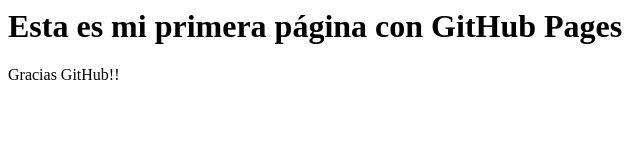
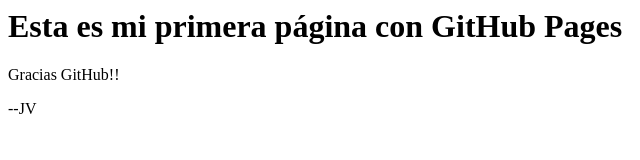
Before and after one commit to mrpaulo99/project_beta, a plain HTML site: page index.html in a window 1280 px wide. Shown: the full height of the page, 0-640 px from the left. Drawn offline with Linux system fonts and the light colour scheme.

Commit message:
Update index.html

```diff
--- a/index.html
+++ b/index.html
@@ -1,4 +1,5 @@
 <html>
 <h1>Esta es mi primera página con GitHub Pages </h1>
   <p>Gracias GitHub!!</p>
+  <p>--JV</p>
 </html>
```
